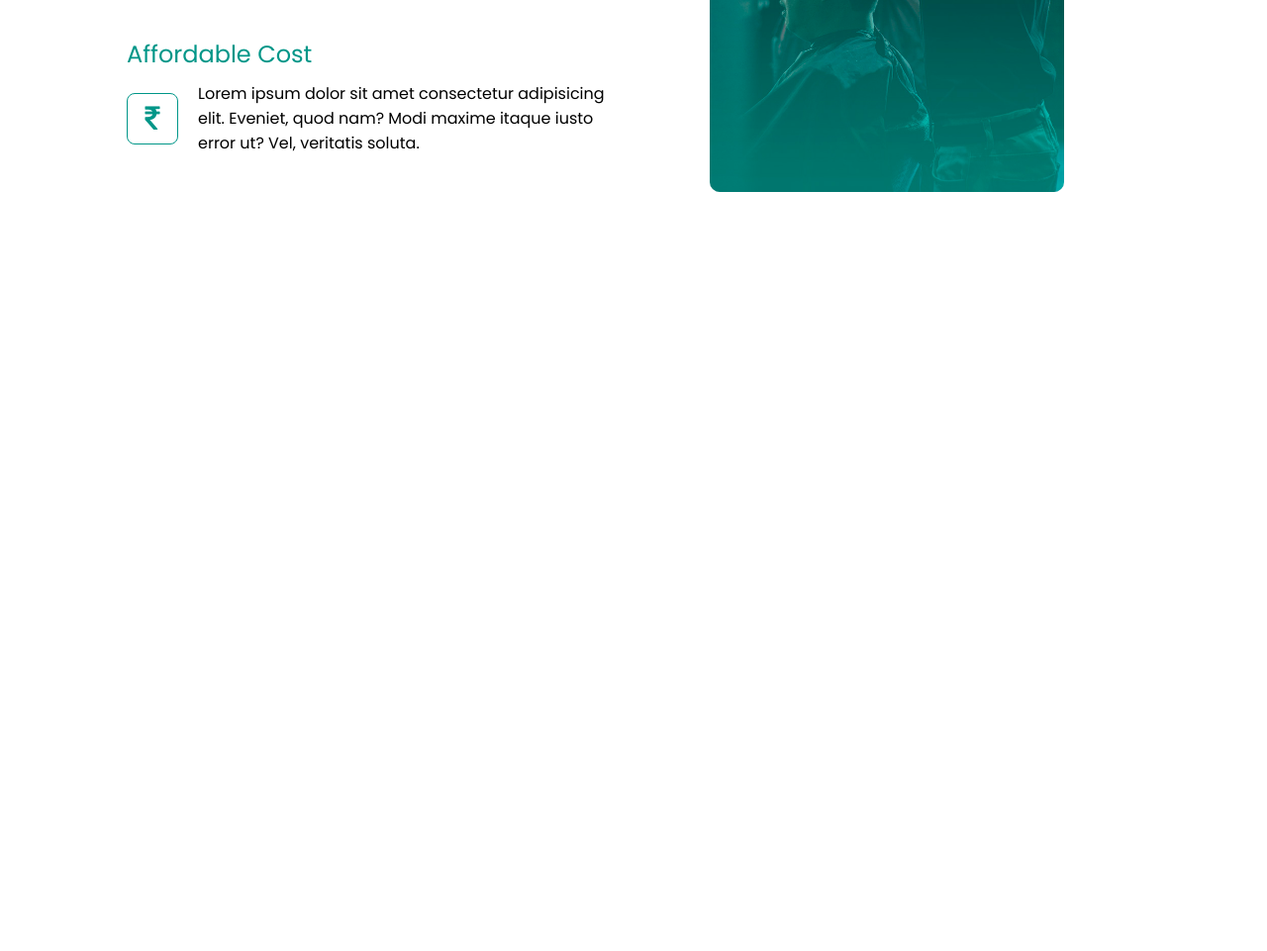
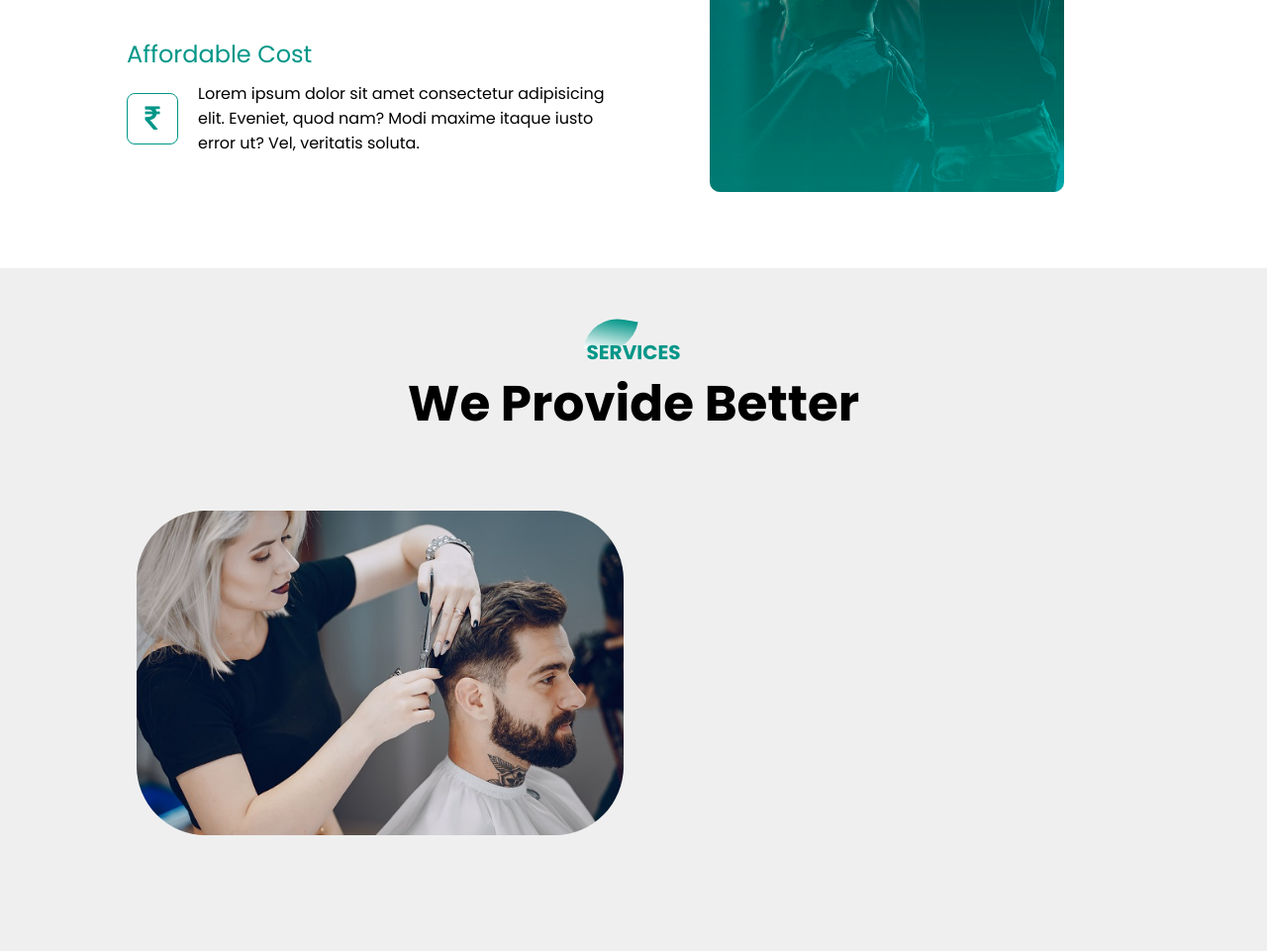
Before and after one commit to Gsure-tech/Student_wallet, a plain HTML site: page FarmWeb/index.html in a window 1280 px wide. Shown: the part 1332-2293 px from the top of the page at 99% size. Before the commit the page ends 1603 px from the top, so only its background shows below. Drawn offline with Linux system fonts and the light colour scheme.

Commit message:
added the services section

```diff
--- a/FarmWeb/assets/styles/style.css
+++ b/FarmWeb/assets/styles/style.css
@@ -224,3 +224,30 @@ nav ul li a {
             width: 100%;
         }
 }
+
+/* Service */
+
+#service{
+    width:100%;
+    padding: 70px 0;
+    background:#efefef ;
+
+}
+.service-box{
+    width:80%;
+    display: flex;
+    flex-wrap: wrap;
+    justify-content: space-around;
+    margin: auto;
+}
+.single-service{
+    flex-basis: 48%;
+    text-align: center;
+    border-radius: 7px;
+    margin-bottom: 20px;
+    color: #fff;
+}
+.single-service img{
+    width: 100%;
+    border-radius: 70px;
+}
--- a/FarmWeb/index.html
+++ b/FarmWeb/index.html
@@ -8,9 +8,9 @@
     <link rel="stylesheet" href="./assets/styles/style.css">
     <link rel="stylesheet" href="https://stackpath.bootstrapcdn.com/font-awesome/4.7.0/css/font-awesome.min.css">
 </head>
-    <link
-        href="https://fonts.googleapis.com/css2?family=Kaushan+Script&family=Poppins:ital,wght@0,100;0,200;0,300;0,400;0,500;0,600;0,700;0,800;0,900;1,100;1,200;1,300;1,400;1,500;1,600;1,700;1,800;1,900&display=swap"
-        rel="stylesheet">
+<link
+    href="https://fonts.googleapis.com/css2?family=Kaushan+Script&family=Poppins:ital,wght@0,100;0,200;0,300;0,400;0,500;0,600;0,700;0,800;0,900;1,100;1,200;1,300;1,400;1,500;1,600;1,700;1,800;1,900&display=swap"
+    rel="stylesheet">
 </head>
 
 <body>
@@ -93,6 +93,22 @@
 
     </section>
 
+    <!-- Service -->
+
+    <section id="service">
+        <div class="title-text">
+            <p>SERVICES</p>
+            <h1>We Provide Better</h1>
+        </div>
+        <div class="service-box">
+            <div class="single-service">
+                <img src="./assets/images/pic-1.jpg">
+            </div>
+            <div class="single-service"></div>
+            <div class="single-service"></div>
+            <div class="single-service"></div>
+        </div>
+    </section>
     <script>
         var menuBtn = document.getElementById("menuBtn")
         var sideNav = document.getElementById("sideNav")
```
